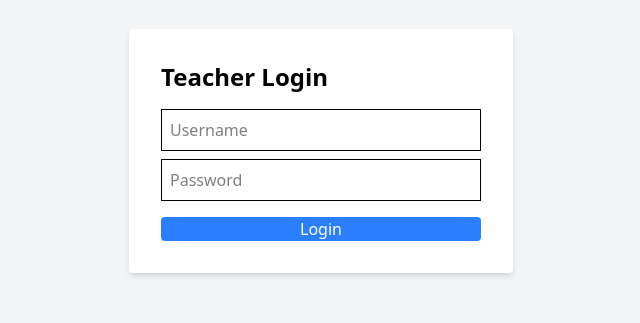
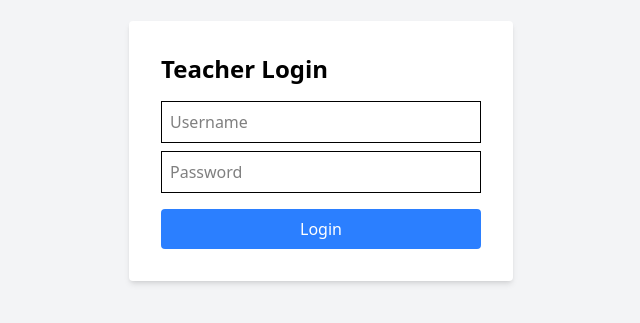
Before and after one commit to vidakpop/attendance, a React (Vite) app: page / in a window 1280 px wide. Shown: the part 249-572 px from the top of the page, without its empty margins (319-959 px from the left). Built offline with nearby package versions, Linux system fonts and the light colour scheme.

Commit message:
fix: correct button padding in LoginPage component

```diff
--- a/src/pages/LoginPage.jsx
+++ b/src/pages/LoginPage.jsx
@@ -29,7 +29,7 @@
         <h2 className='text-2xl font-bold mb-4'>Teacher Login</h2>
          <input className='w-full mb-2 p-2 border' placeholder='Username' value={username} onChange={e => setUsername(e.target.value)}/>
          <input type='password' className='w-full mb-4 p-2 border' placeholder='Password' value={password} onChange={e => setPassword(e.target.value)}/>
-         <button className='w-full bg-blue-500 text-white p4 rounded' type='submit'>Login</button>
+         <button className='w-full bg-blue-500 text-white p-2  rounded' type='submit'>Login</button>
 
 
       </form>
```
